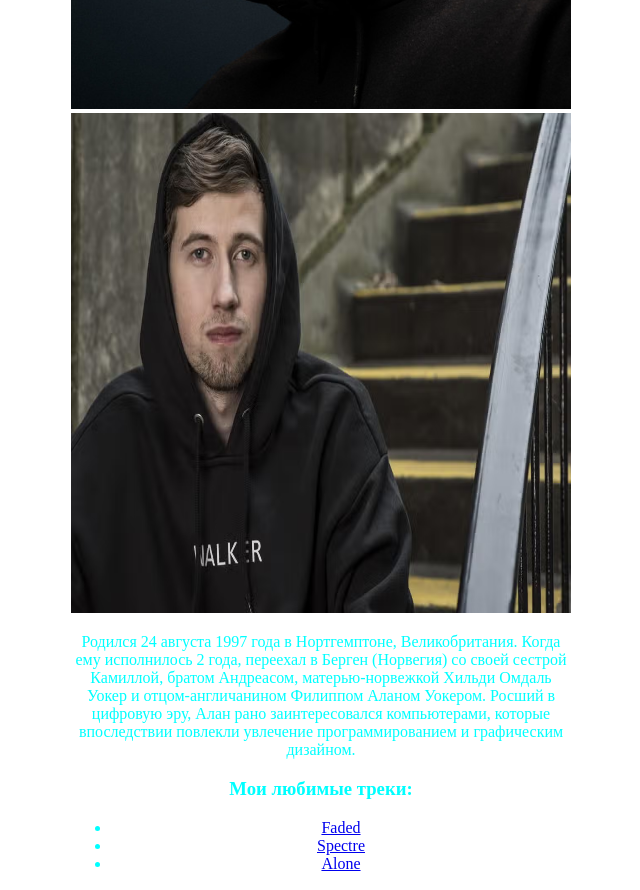
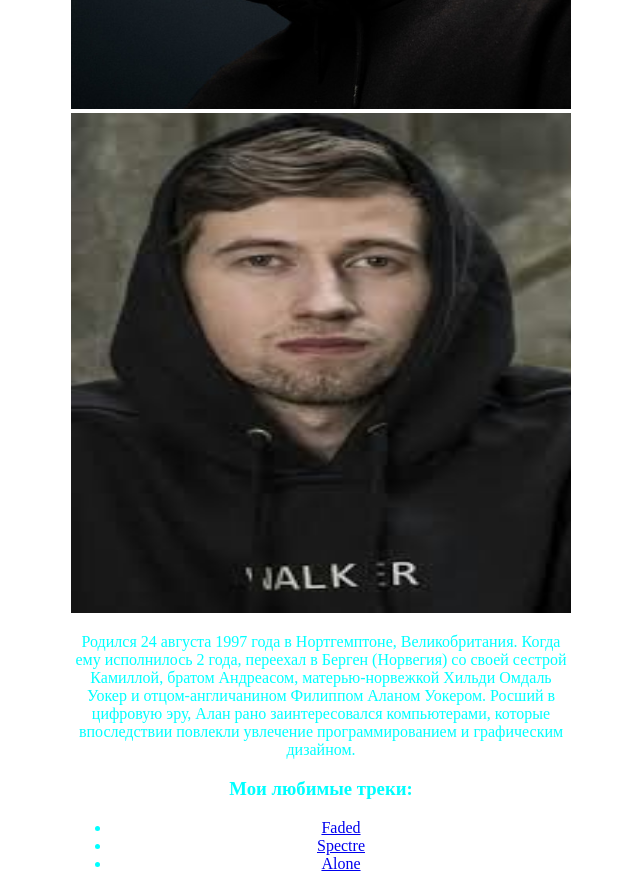
Before and after one commit to SashaDobrovinskiy/test, a plain HTML site: page index.html in a window 1280 px wide. Shown: the part 1063-1953 px from the top of the page, without its empty margins (319-959 px from the left). Drawn offline with Linux system fonts and the light colour scheme.

Commit message:
edited Alan Walker picture

```diff
--- a/index.html
+++ b/index.html
@@ -20,7 +20,7 @@
             Alan Walker
         </h2>
         <img src="img/ab6761610000e5ebbf753c009fd9c2d53351dd3c.jpg" alt="Alan Walker" width="500" height="500">
-        <img src="img/alan-walker.avif" alt="Alan without mask" width="500" height="500">
+        <img src="img/alan-walker 2.jpg" alt="Alan without mask" width="500" height="500">
         <p>
             Родился 24 августа 1997 года в Нортгемптоне, Великобритания.
             Когда ему исполнилось 2 года, переехал в Берген (Норвегия) со своей сестрой
```
Also changed, not shown: img/alan-walker 2.jpg (added).
